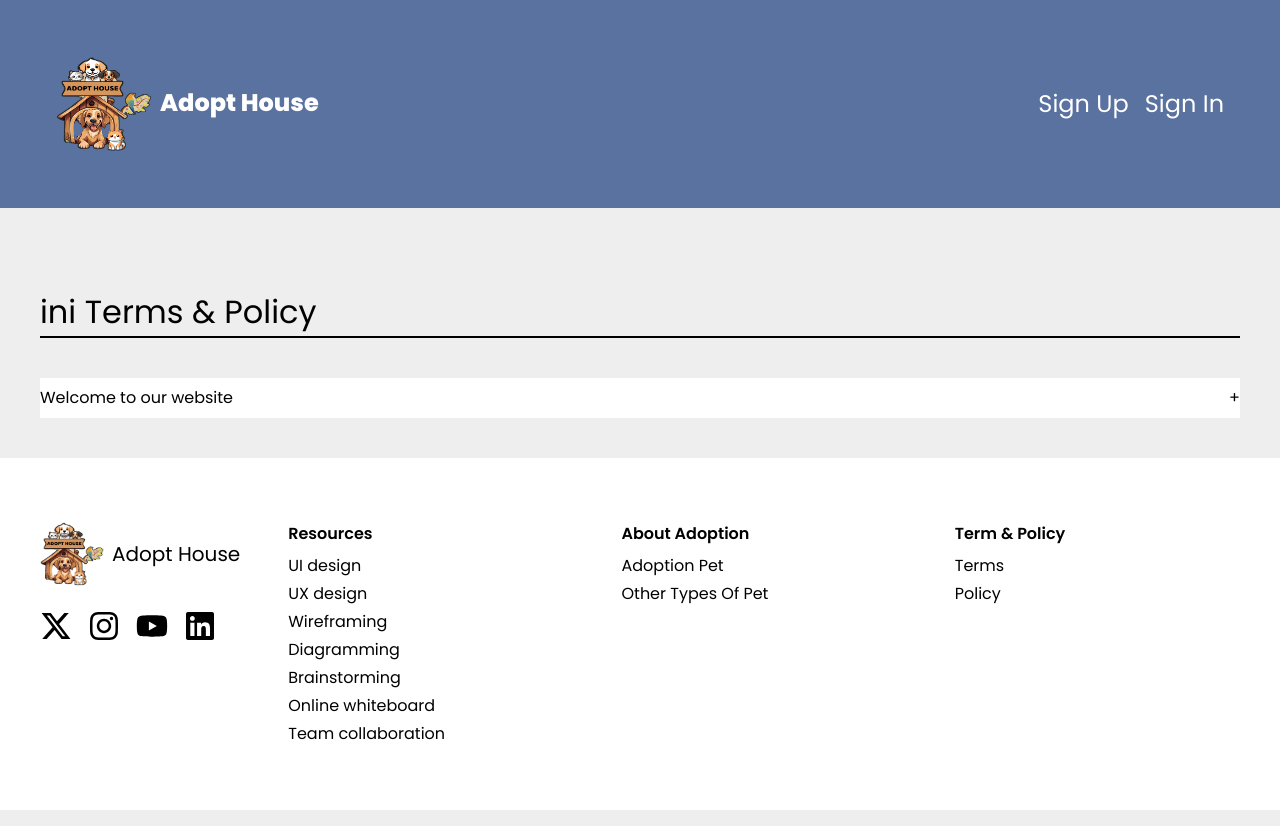
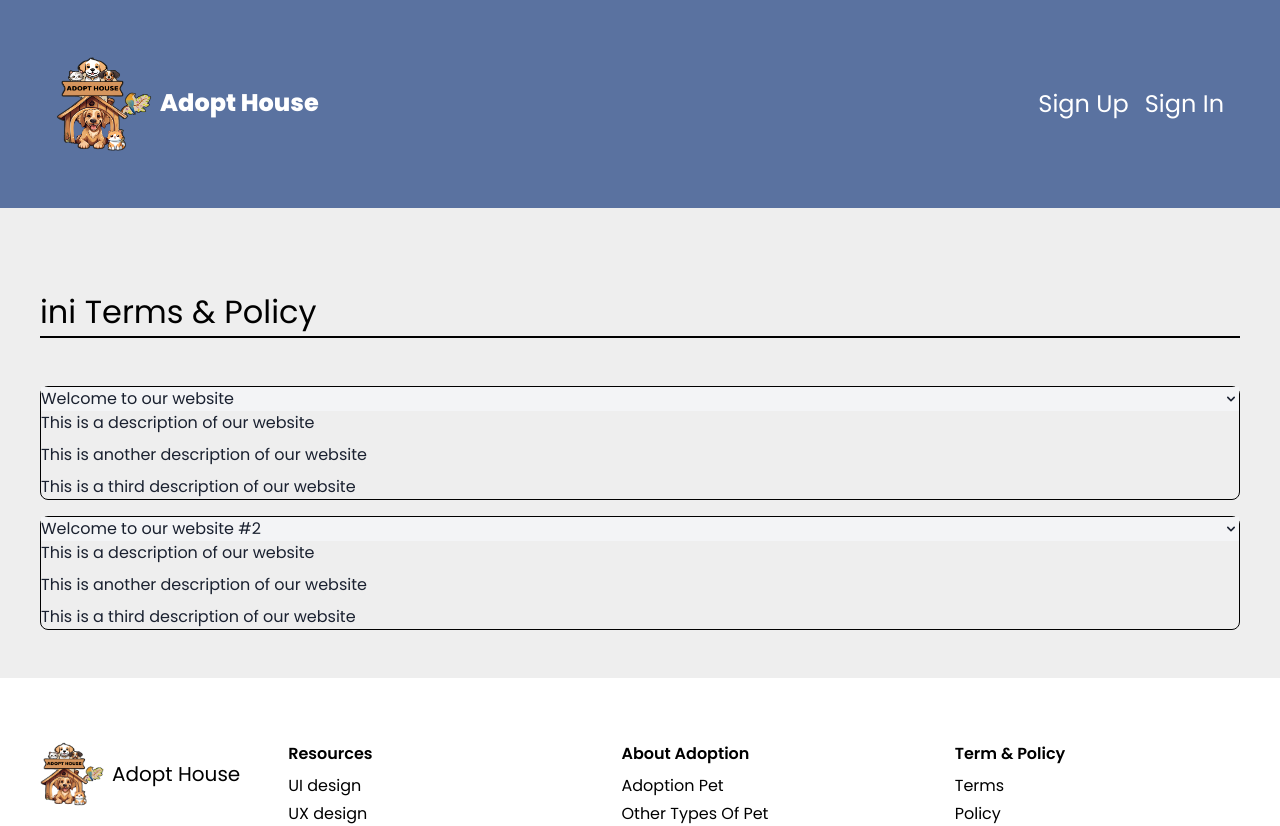
Before and after one commit to Redfly54/adopt-house-web, a React (Vite) app: page /terms-policy in a window 1280 px wide. Shown: the top 826 px of the page. Built offline with nearby package versions, Linux system fonts and the light colour scheme.

Commit message:
menambahkan docker & fix terms&policy

```diff
--- /dev/null
+++ b/docker-compose.yml
@@ -0,0 +1,10 @@
+services:
+  web:
+    build: .
+    ports:
+      - "9000:9000"
+    volumes:
+      - .:/app
+      - /app/node_modules
+    environment:
+      - CHOKIDDAR_USEPOLLING=true
--- a/src/App.jsx
+++ b/src/App.jsx
@@ -11,6 +11,7 @@ import PostPage from './pages/post/post';
 import ProfilePage from './pages/profile/profile';
 import FindPetPage from './pages/findpet/findpet';
 import MyPosts from './pages/post/myposts';
+import petDetail from './pages/petDetails/petDetails';
 
 import TermsPolicy from './pages/terms-policy/terms-policy';
 import About from './pages/about/about';
@@ -33,6 +34,7 @@ function App() {
         <Route path="/profile" element={<ProfilePage />} />
         <Route path="/findpet" element={<FindPetPage />} />
         <Route path="/my-posts" element={<MyPosts />} />
+        <Route path='/pet-detail' element={<petDetail />} />
 
         <Route path='/terms-policy' element={<TermsPolicy />} />
         <Route path='/animals' element={<Animals />} />
--- a/src/components/accordition.jsx
+++ b/src/components/accordition.jsx
@@ -1,15 +1,35 @@
 import React, { useState } from "react";
+import { Accordion, AccordionContent, AccordionPanel, AccordionTitle } from "flowbite-react";
 
 const Accordition = ({
     title,
-    description,
+    description1,
+    description2,
+    description3,
 }) => {
     const [accorditionOpen, setAccortditionOpen] = useState(false);
 
     return (
-        <div className="py-2 bg-(--white)">
+        <div className="py-2">
 
-            <button onClick={() => setAccortditionOpen(!accorditionOpen)} className="flex justify-between w-full">
+            <Accordion>
+                <AccordionPanel>
+                    <AccordionTitle className="text-(--black)">{title}</AccordionTitle>
+                    <AccordionContent>
+                        <p className="mb-2 text-(--black) ">
+                            {description1}
+                        </p>
+                        <p className="mb-2 text-(--black) ">
+                            {description2}
+                        </p>
+                        <p className="text-(--black)">
+                            {description3}
+                        </p>
+                    </AccordionContent>
+                </AccordionPanel>
+            </Accordion>
+
+            {/* <button onClick={() => setAccortditionOpen(!accorditionOpen)} className="flex justify-between w-full">
                 <span>{title}</span>
                 {accorditionOpen ? <span>-</span> : <span>+</span>}
 
@@ -20,7 +40,7 @@ const Accordition = ({
                 <div className="overflow-hidden">
                     {description}
                 </div>
-            </div>
+            </div> */}
         </div>
     )
 }
--- /dev/null
+++ b/src/pages/petDetails/petDetails.jsx
@@ -0,0 +1,7 @@
+const petDetail = () => {
+    return (
+        <h1>ini Pet Details</h1>
+    )
+}
+
+export default petDetail;
--- a/src/pages/terms-policy/data.js
+++ b/src/pages/terms-policy/data.js
@@ -1,4 +1,12 @@
 export const content1 = {
   title: "Welcome to our website",
-  description: "This is a description of our website",
+  description1: "This is a description of our website",
+  description2: "This is another description of our website",
+  description3: "This is a third description of our website",
 };
+export const content2 = {
+  title: "Welcome to our website #2",
+  description1: "This is a description of our website",
+  description2: "This is another description of our website",
+  description3: "This is a third description of our website",
+};
--- a/src/pages/terms-policy/terms-policy.jsx
+++ b/src/pages/terms-policy/terms-policy.jsx
@@ -1,5 +1,5 @@
 import Accordition from "../../components/accordition";
-import { content1 } from "./data";
+import { content1, content2 } from "./data";
 
 const TermsPolicy = () => {
     return (
@@ -8,6 +8,7 @@ const TermsPolicy = () => {
             <h1 className="text-[2rem] my-10 border-b-2">ini Terms & Policy</h1>
 
             <Accordition {...content1} />
+            <Accordition {...content2} />
         </div>
     )
 }
--- a/vite.config.js
+++ b/vite.config.js
@@ -6,4 +6,11 @@ import flowbiteReact from "flowbite-react/plugin/vite";
 // https://vite.dev/config/
 export default defineConfig({
   plugins: [react(), tailwindcss(), flowbiteReact()],
+  server: {
+    host: true,
+    port: 9000,
+    watch: {
+      usePolling: true,
+    },
+  },
 });
```
Also changed, not shown: 2 other files (tests, documents, lock files or other folders).
